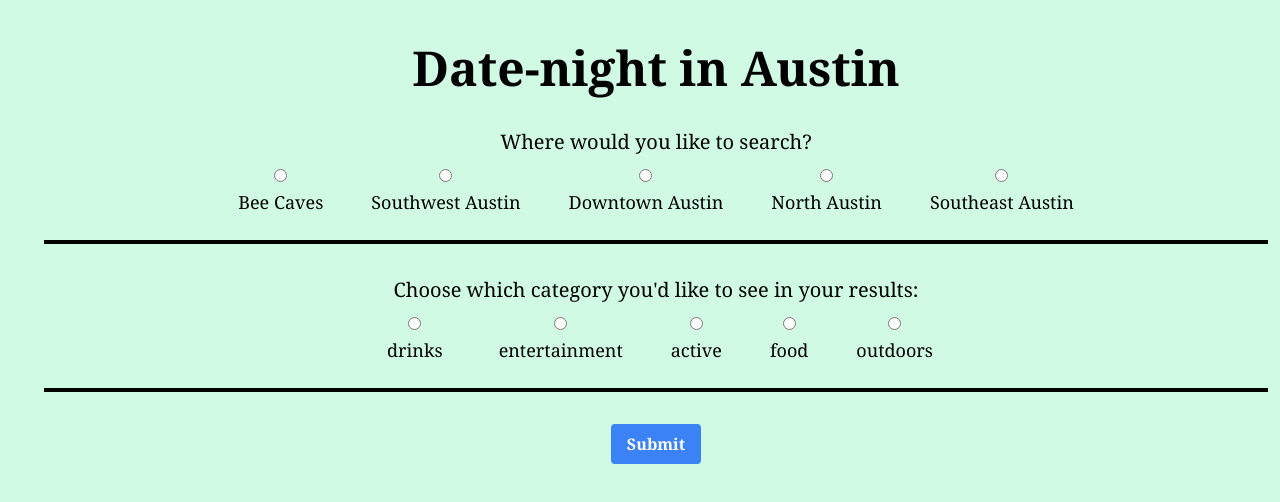
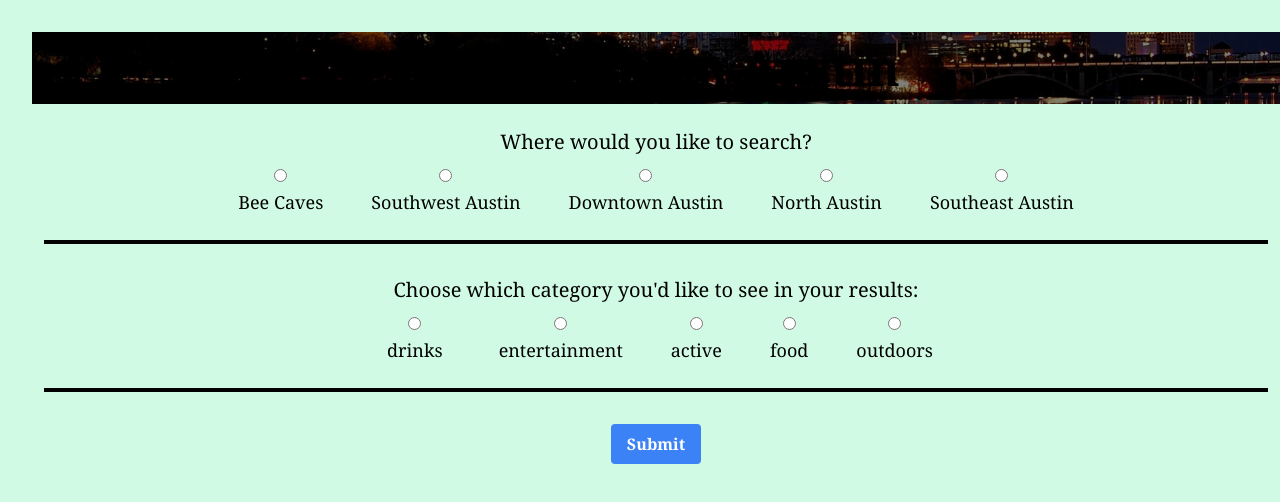
Before and after one commit to JeffryLangford/group-project-1, a plain HTML site: page index.html in a window 1280 px wide. Drawn offline with nearby package versions, Linux system fonts and the light colour scheme.

Commit message:
hero image

```diff
--- a/index.html
+++ b/index.html
@@ -9,9 +9,11 @@
     <link rel="stylesheet" href="./assets/css/style.css">
 </head>
 <body class="bg-green-100 font-serif m-4 p-4 container w-screen">
-    <header id="header" class="text-center p-3 mb-3">
-        <h1 class="font-bold text-5xl">Date-night in Austin</h1>
-    </header>
+    <div class="hero-image">
+        <header id="header" class="text-center p-3 mb-3">
+            <h1 class="font-bold text-5xl">Date-night in Austin</h1>
+        </header>
+    </div>
     <main class="text-center p-3">
         <div id="wrap">
             <h2 class="text-xl">Where would you like to search?</h2>
```
Also changed, not shown: assets/css/style.css, assets/images/wallpapersden.com_austin-texas-night_1680x1050.jpg (added).
